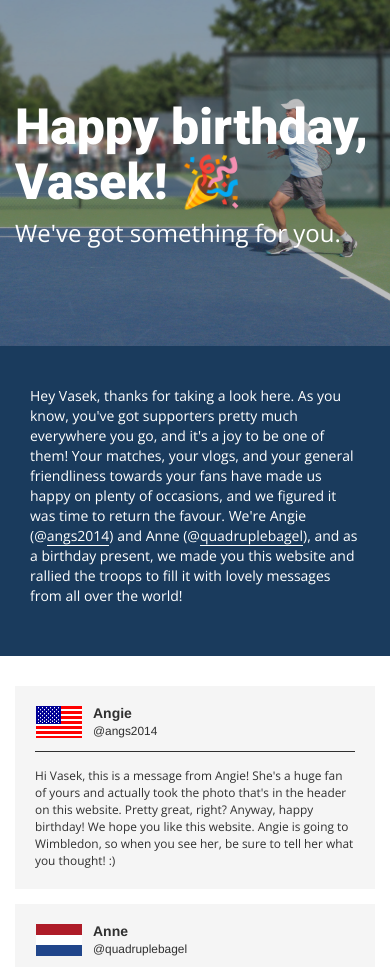
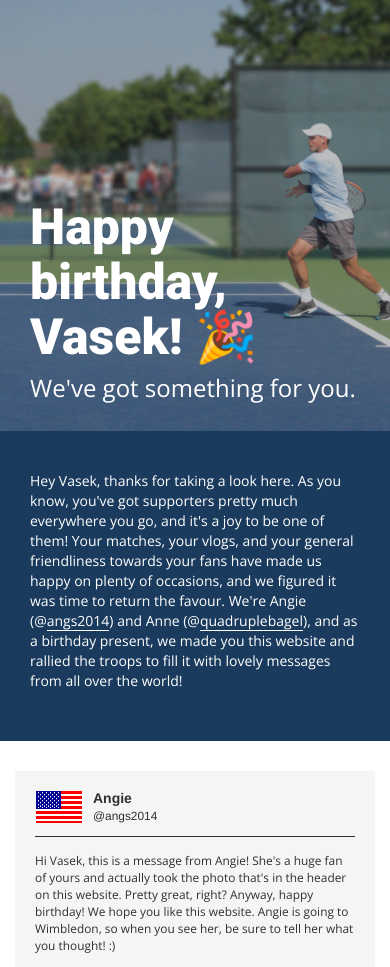
Before and after one commit to happybirthdayvasek/happybirthdayvasek.github.io, a plain HTML site: page index.html in a window 390 px wide. Shown: the top 967 px of the page. Drawn offline with nearby package versions, Linux system fonts and the light colour scheme.

Commit message:
Improved mobile header
Better padding on small screens

```diff
--- a/css/styles.css
+++ b/css/styles.css
@@ -130,7 +130,7 @@ header.masthead .overlay {
 header.masthead .page-heading,
 header.masthead .post-heading,
 header.masthead .site-heading {
-  padding: 100px 0 100px;
+  padding: 20rem 1.5rem 3rem 1.5rem;
   color: white;
 }
 
```
